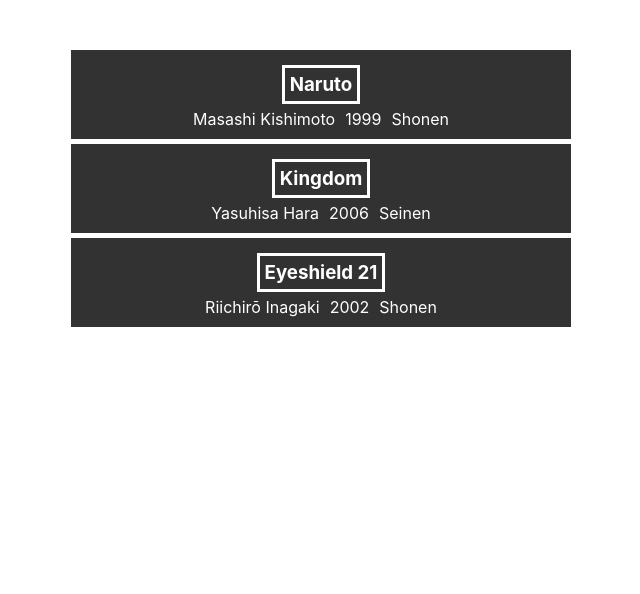
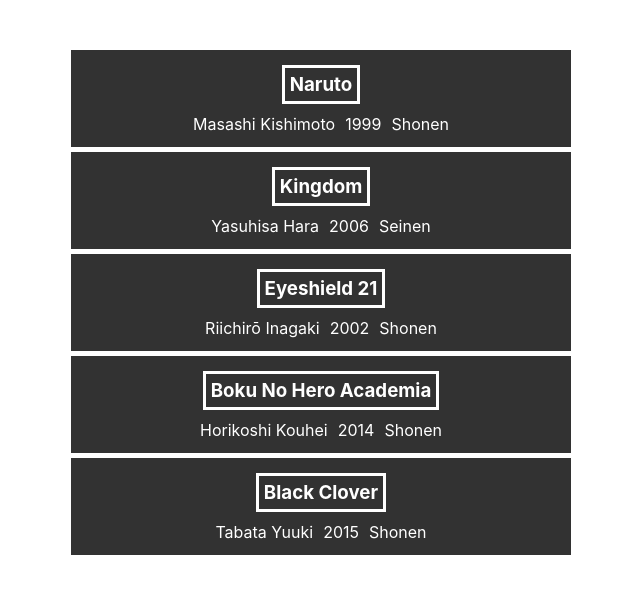
Before and after one commit to AmauryGranvillain/planeteManga, a React (Create React App) app: page / in a window 1280 px wide. Shown: the top 594 px of the page, without its empty margins (319-959 px from the left). Built offline with nearby package versions, Linux system fonts and the light colour scheme.

Commit message:
create container for router

```diff
--- a/package.json
+++ b/package.json
@@ -11,7 +11,8 @@
     "react-image": "^2.4.0",
     "react-loader-spinner": "^3.1.5",
     "react-router-dom": "^5.1.2",
-    "react-scripts": "3.4.0"
+    "react-scripts": "3.4.0",
+    "react-transition-group": "^4.3.0"
   },
   "scripts": {
     "start": "react-scripts start",
--- a/public/mangas.json
+++ b/public/mangas.json
@@ -112,5 +112,80 @@
                 "publicationStart": "2002"
             }
         }
+    },
+    {
+        "manga": {
+            "name": "Boku No Hero Academia",
+            "slug": "boku_no_hero_academia",
+            "authors": [
+                {
+                    "name": "Horikoshi Kouhei"
+                }
+            ],
+            "closeMangas": ["black_clover"],
+            "description": "",
+            "hasAnime": true,
+            "country": "Japan",
+            "isFinished": false,
+            "keywords": "hero, super heroes",
+            "lastUpdate": "05/10/2017",
+            "nbEpisodes": 13,
+            "type": "Shonen",
+            "mainHero": {
+                "name": "Midoriya Izuku"
+            },
+            "france": {
+                "magazine": "Weekly Shōnen Jump",
+                "editor": "Shueisha",
+                "logo": "img/france/bokunoheroacademia.png",
+                "nbBooks": 8
+            },
+            "japan" : {
+                "magazine": "Weekly Shōnen Jump",
+                "editor": "Shueisha",
+                "logo": "img/japan/bokunoheroacademia.png",
+                "nbBooks": 15,
+                "nbChapters": 153,
+                "publicationEnd": null,
+                "publicationStart": "2014"
+            }
+        }
+    },
+    {
+        "manga": {
+            "name": "Black Clover",
+            "slug": "black_clover",
+            "authors": [
+                {
+                    "name": "Tabata Yuuki"
+                }
+            ],
+            "closeMangas": ["naruto", "boku_no_hero_academia"],
+            "description": "",
+            "hasAnime": true,
+            "country": "Japan",
+            "isFinished": true,
+            "keywords": "",
+            "nbEpisodes": 0,
+            "lastUpdate": "16/04/2016",
+            "type": "Shonen",
+            "mainHero": {
+                "name": "Aster"
+            },
+            "france": {
+                "editor": "Glénat",
+                "nbBooks": 0,
+                "logo": "img/france/blackclover.jpg"
+            },
+            "japan" : {
+                "magazine": "Weekly Shōnen Jump",
+                "editor": "Shueisha",
+                "nbBooks": 11,
+                "logo": "img/japan/blackclover.jpg",
+                "nbChapters": 51,
+                "publicationEnd": null,
+                "publicationStart": "2015"
+            }
+        }
     }
 ]
--- a/src/App.css
+++ b/src/App.css
@@ -5,3 +5,21 @@
 a{
     text-decoration: none;
 }
+
+.fade-enter {
+    opacity: 0.01;
+}
+
+.fade-enter.fade-enter-active {
+    opacity: 1;
+    transition: opacity 300ms ease-in;
+}
+
+.fade-exit {
+    opacity: 1;
+}
+
+.fade-exit.fade-exit-active {
+    opacity: 0.01;
+    transition: opacity 300ms ease-in;
+}
--- a/src/App.js
+++ b/src/App.js
@@ -1,59 +1,19 @@
 import React, { Component } from 'react';
 import './App.css';
-import {LIST_MANGA} from './mangaList';
-import MangaDetails from './mangaDetails';
-import { BrowserRouter as Router, Switch, Route } from 'react-router-dom';
-import MangaItem from './mangaItem';
+import { BrowserRouter as Router} from 'react-router-dom';
+
+import Container from './Container';
 
 class App extends Component{
-  constructor(){
-    super();
-    this.state={
-      currentManga: [],
-      mangaList: LIST_MANGA,
-      mangaHits: [],
-    }
-  }
-
-  componentDidMount(){
-    fetch('/mangas.json',{
-      headers : {
-        'Content-Type': 'application/json',
-        'Accept': 'application/json'
-       }
-    })
-      .then(response => response.json())
-      .then(data => this.setState({ mangaHits : data }))
-  }
-
-  handleManga = manga => {
-    this.setState({currentManga: manga})
-    return
-  }
-
-
   render(){
     return (
       <Router>
         <div>
-          <Switch>
-            <Route exact path="/">
-              <div className="manga-list">
-                {
-                  this.state.mangaHits.map(({manga, index}) => (
-                    <MangaItem key={index} onClick={() => this.handleManga(manga)} manga={manga}/>
-                  ))
-                }
-              </div>
-
-            </Route>
-            <Route path="/manga">
-              <MangaDetails manga={this.state.currentManga}/>
-            </Route>
-          </Switch>
+          <Container />
         </div>
       </Router>
     )
   }
 }
+
 export default App;
--- /dev/null
+++ b/src/Container.js
@@ -0,0 +1,54 @@
+import React, { Component } from "react";
+import { Switch, Route } from "react-router-dom";
+
+import { LIST_MANGA } from './mangaList';
+import MangaDetails from './mangaDetails';
+import MangaItem from './mangaItem';
+
+class Container extends Component {
+    constructor() {
+        super();
+        this.state = {
+            currentManga: [],
+            mangaList: LIST_MANGA,
+            mangaHits: [],
+        }
+    }
+
+    componentDidMount() {
+        fetch('/mangas.json', {
+            headers: {
+                'Content-Type': 'application/json',
+                'Accept': 'application/json'
+            }
+        })
+            .then(response => response.json())
+            .then(data => this.setState({ mangaHits: data }))
+    }
+
+    handleManga = manga => {
+        this.setState({ currentManga: manga })
+        return
+    }
+
+    render() {
+        return (
+            <Switch>
+                <Route exact path="/">
+                    <div className="manga-list">
+                        {
+                            this.state.mangaHits.map(({ manga, index }) => (
+                                <MangaItem key={index} onClick={() => this.handleManga(manga)} manga={manga} />
+                            ))
+                        }
+                    </div>
+                </Route>
+                <Route path="/manga">
+                    <MangaDetails manga={this.state.currentManga} />
+                </Route>
+            </Switch>
+        )
+    }
+}
+
+export default Container;
--- a/src/mangaDetails.js
+++ b/src/mangaDetails.js
@@ -11,19 +11,19 @@
             <div className="manga-details">
                 <div className="container-cover">
                     <Img className="cover-image" src={"/" + manga.japan.logo} alt={"cover " + manga.name}
-                        loader={<Loader type="Puff"
-                                        color="#00BFFF"
-                                        height={100}
-                                        width={100}
-                                        timeout={200}
+                        loader={<Loader type="RevolvingDot"
+                                        color="#ef323a"
+                                        height={50}
+                                        width={50}
+                                        timeout={3000}
                         />}
                     />
                 </div>
                 <h1>{manga.name}</h1>
                 <div className="infosup">
-                    <span >Auteur : {manga.authors[0].name}</span>
-                    <span>Date de publication : {manga.japan.publicationStart}</span>
-                    <span>Genre : {manga.type}</span>
+                    <span >Auteur : <b>{manga.authors[0].name}</b></span>
+                    <span>Date de publication : <b>{manga.japan.publicationStart}</b></span>
+                    <span>Genre : <b>{manga.type}</b></span>
                 </div>
                 <p>{manga.description}</p>
             </div>
--- a/src/mangaItem.css
+++ b/src/mangaItem.css
@@ -11,6 +11,9 @@
 .manga-item:hover{
     background: #808080;
 }
+.manga-item .infosup{
+    margin: 5px 0 3px 0;
+}
 .manga-item .infosup span{
     margin: 0 5px;
 }
```
Also changed, not shown: 1 other file (tests, documents, lock files or other folders). Lines whose indentation alone changed are shown as unchanged.
